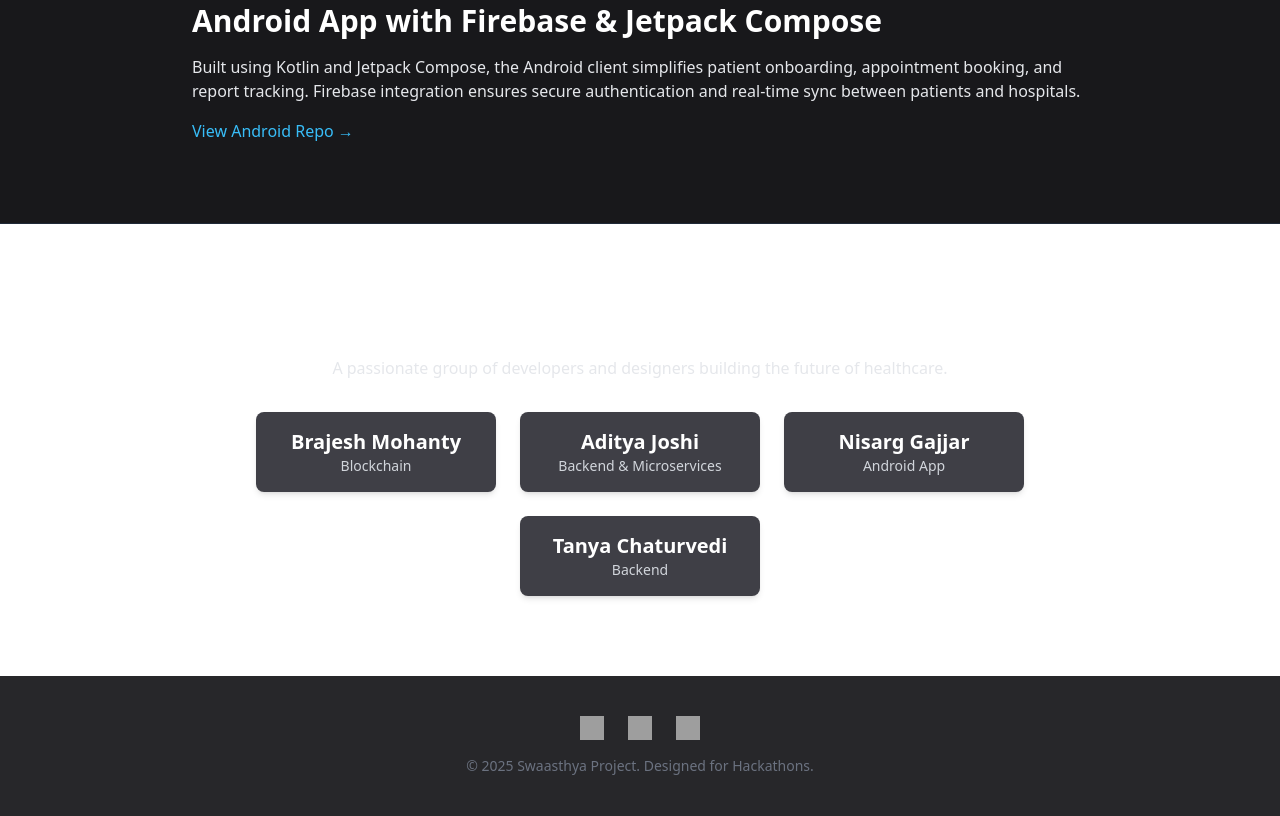
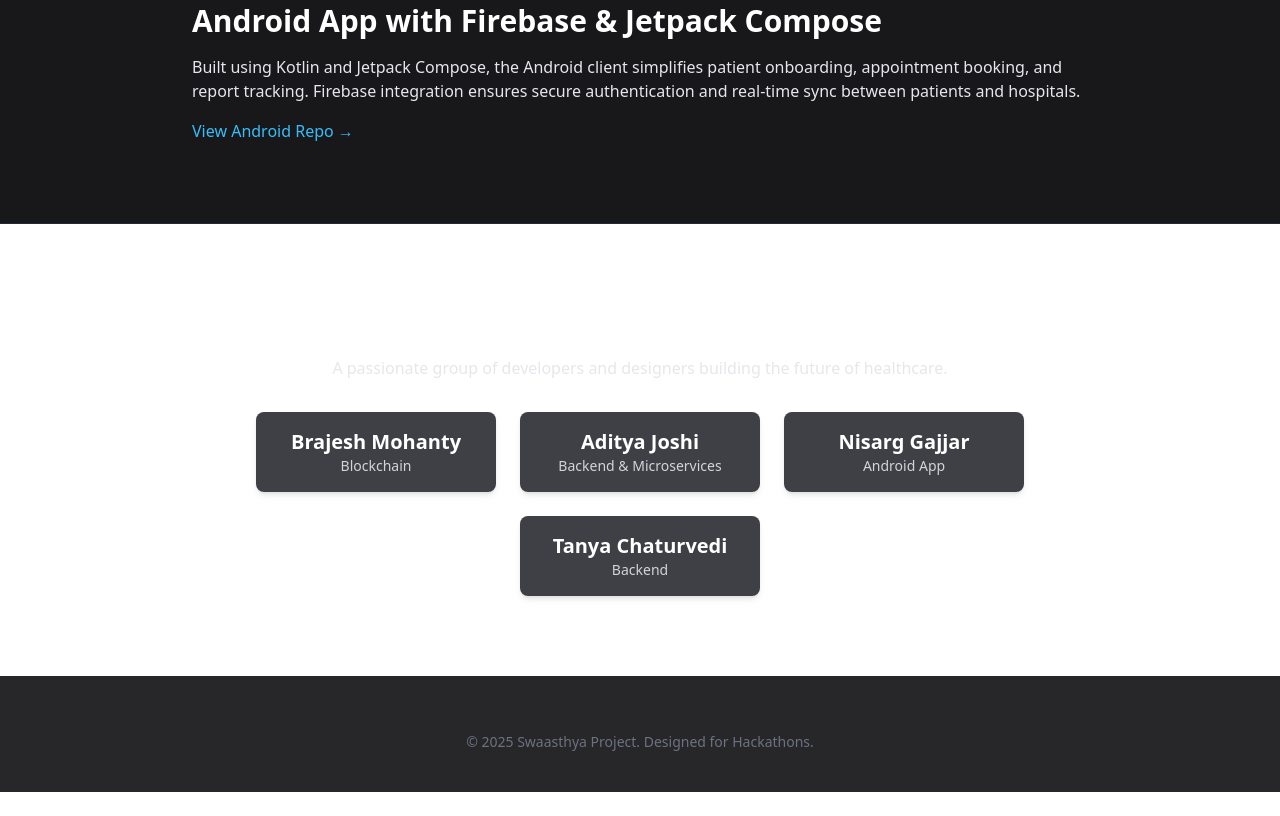
Before and after one commit to adityjoshi/Swaasthya-live, a plain HTML site: page index.html in a window 1280 px wide. Shown: the part 1480-2296 px from the top of the page. After the commit the page ends 2272 px from the top, so only its background shows below. Drawn offline with nearby package versions, Linux system fonts and the light colour scheme; grey boxes are pictures that could not be loaded.

Commit message:
Update index.html

```diff
--- a/index.html
+++ b/index.html
@@ -163,11 +163,11 @@
   </section>
 
   <footer class="py-10 bg-zinc-800 text-center text-sm text-gray-500">
-    <div class="flex justify-center space-x-6">
+<!--     <div class="flex justify-center space-x-6">
       <a href="https://github.com" target="_blank"><img src="https://cdn-icons-png.flaticon.com/512/25/25231.png" alt="GitHub" class="w-6 h-6 inline"></a>
       <a href="https://twitter.com" target="_blank"><img src="https://cdn-icons-png.flaticon.com/512/5968/5968958.png" alt="X (formerly Twitter)" class="w-6 h-6 inline"></a>
       <a href="mailto:contact@swaasthya.com"><img src="https://cdn-icons-png.flaticon.com/512/732/732200.png" alt="Email" class="w-6 h-6 inline"></a>
-    </div>
+    </div> -->
     <p class="mt-4">© 2025 Swaasthya Project. Designed for Hackathons.</p>
   </footer>
   <script>
```
